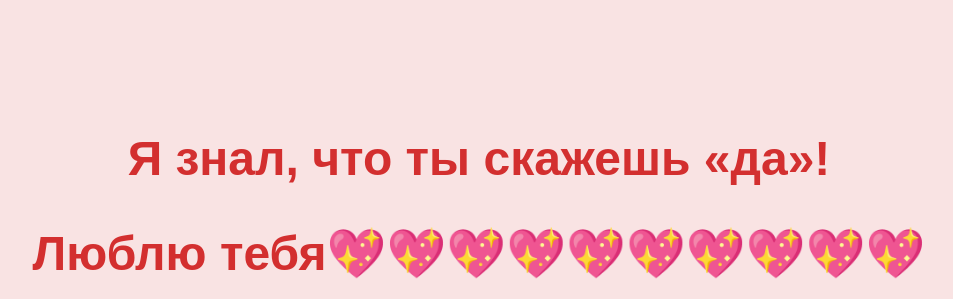
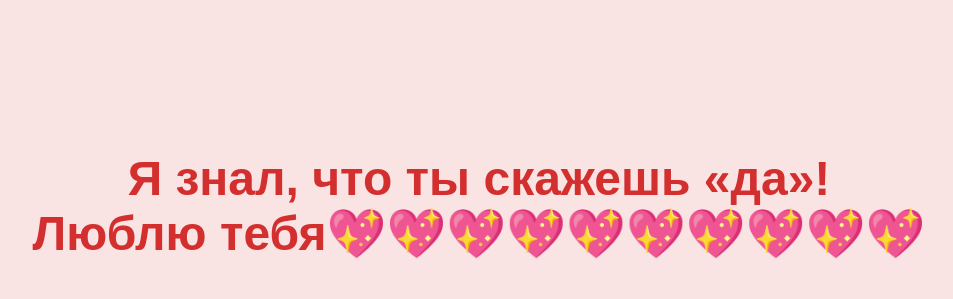
Before and after one commit to FreezSurpriz/Val, a plain HTML site: page yes_page.html in a window 1280 px wide. Shown: the top 299 px of the page, without its empty margins (161-1114 px from the left). Drawn offline with Linux system fonts and the light colour scheme; grey boxes are pictures that could not be loaded.

Commit message:
-U Yes Page

```diff
--- a/yes_page.html
+++ b/yes_page.html
@@ -8,8 +8,10 @@
 </head>
 <body>
     <div class="container">
-        <h1 class="header_text">Я знал, что ты скажешь «да»!</h1>
-        <h2 class="header_text">Люблю тебя💖💖💖💖💖💖💖💖💖💖</h2>
+        <h1 class="header_text">Я знал, что ты скажешь «да»!<br>
+            Люблю тебя💖💖💖💖💖💖💖💖💖💖
+        </h1>
+        <h2 class="header_text"></h2>
         <div class="gif_container">
             <img src="https://media2.giphy.com/media/v1.Y2lkPTc5MGI3NjExbjJvdHhzaW11MnBsNnBheDVydDVrZWJ2a3Vib2YwZmozd3J6bTdveiZlcD12MV9pbnRlcm5hbF9naWZfYnlfaWQmY3Q9Zw/l4pTdcifPZLpDjL1e/giphy.gif">
         </div>
```
